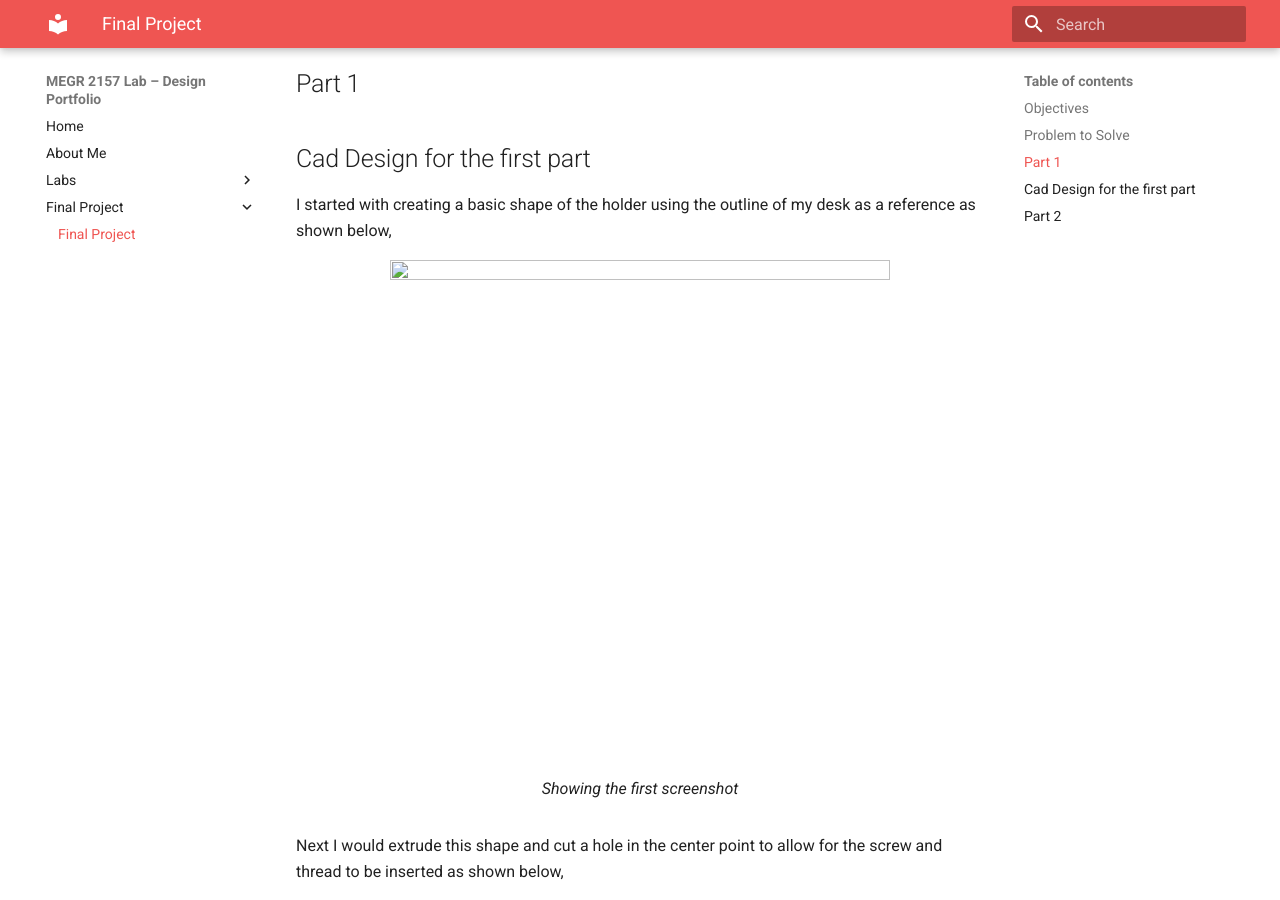
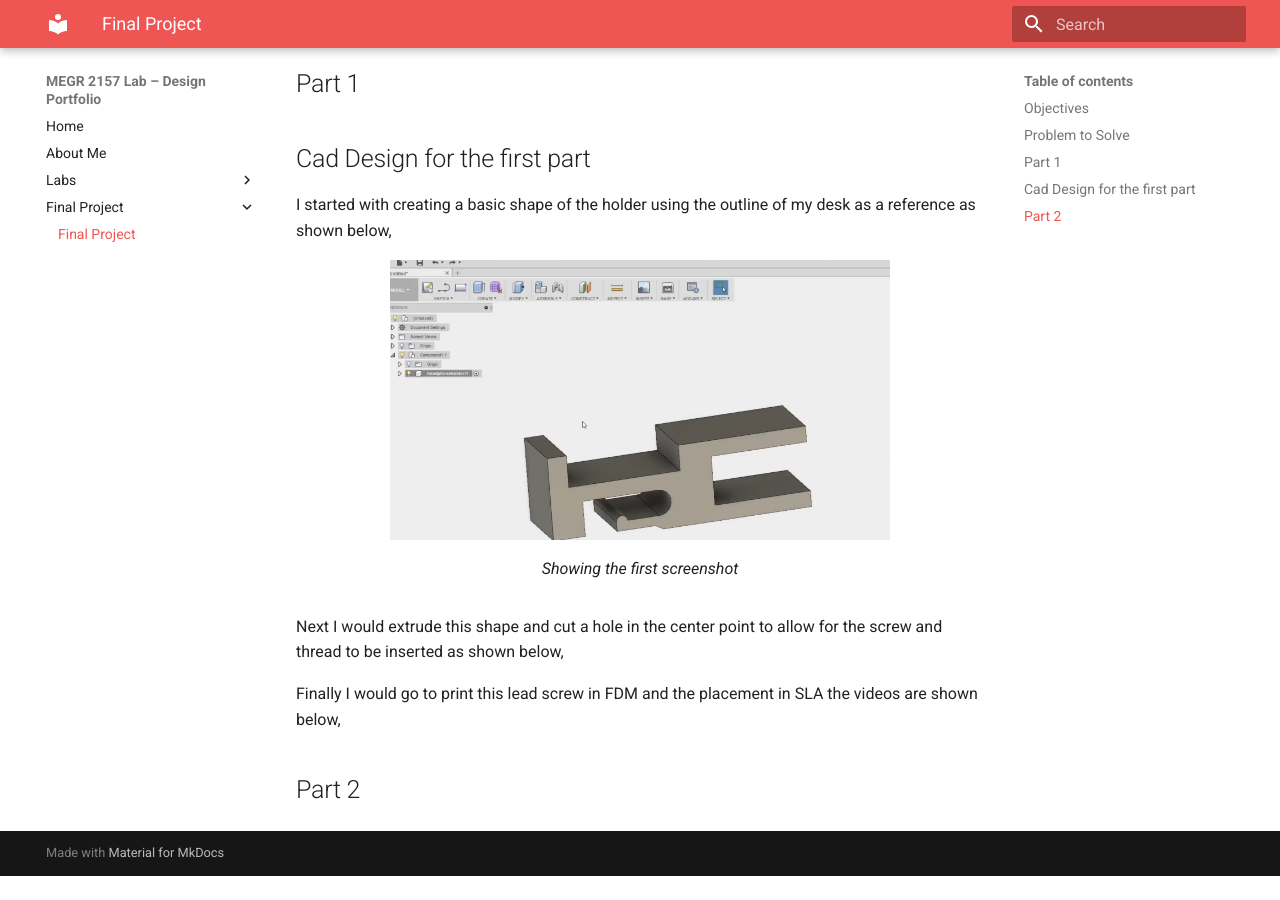
Before and after one commit to AtibaJ/megr2157L-portfolio, an MkDocs documentation site: the page built from docs/finalproject/index.md, in a window 1280 px wide and 900 px high, scrolled down 524 px. Built offline with MkDocs 1.6.1 and Material for MkDocs 9.7.7, drawn with Linux system fonts in a browser that asks for light colours; after the commit the page ends 1400 px from its top, so only the background shows below that.

Commit message:
Update image source in project documentation

```diff
--- a/docs/finalproject/index.md
+++ b/docs/finalproject/index.md
@@ -20,7 +20,7 @@ with a lot of people who play games often.
 I started with creating a basic shape of the holder using the outline of my desk as a reference as shown below,
 
 <figure>
-  <img src = "L10_1.png" width = "500" height = "500">
+  <img src = "Screenshot 2026-11-27 5.59.57 PM.png" width = "500" height = "500">
   <figcaption> Showing the first screenshot</figcaption>
 </figure>
 
```
